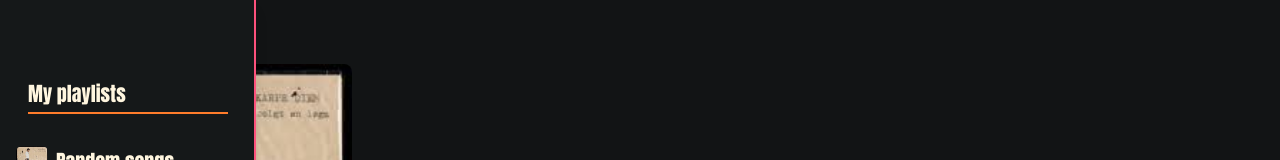
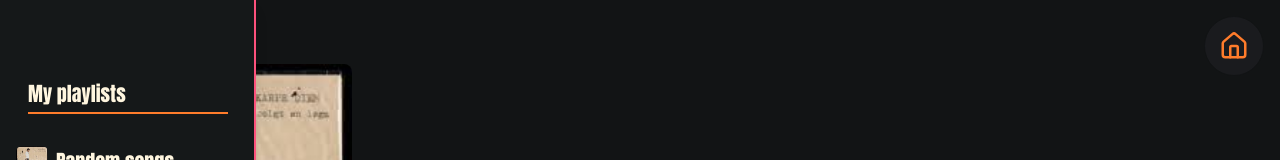
Before and after one commit to livesd/tunesday, a React (Vite) app: page /playlist in a window 1280 px wide. Shown: the top 160 px of the page. Built offline with nearby package versions, Linux system fonts and the light colour scheme.

Commit message:
Feature: Added Home page button that navigates from other pages back to Home page

```diff
--- /dev/null
+++ b/src/components/HomeButton.tsx
@@ -0,0 +1,33 @@
+import { Home } from "lucide-react"
+import { useNavigate } from "react-router-dom"
+
+// This function returns a Home page button that takes the user back
+// to the home page when clicked. It appears on all the pages except Home page.
+export function HomeButton() {
+  const navigate = useNavigate();
+
+  const handleHomeClick = () => {
+    navigate('/'); // Navigates to the homepage
+  };
+
+  return (
+    <button
+      type="button"
+      className="
+        flex items-center justify-center
+        size-15 rounded-full
+        bg-[#1a1b1e] hover:bg-[#2a2b2e]
+        border border-[#121415] hover:border-[#FC517C]
+        text-[#FF7C2B] hover:text-[#FF7C2B]
+        hover:scale-105 hover:shadow-lg hover:shadow-[#FF7C2B]/20
+        transition-all duration-200
+        focus:outline-none focus:ring-2 focus:ring-[#FC517C]/20
+      "
+      onClick={handleHomeClick}
+      title="Tilbake til hjem"
+      aria-label="Gå tilbake til hjemmesiden"
+    >
+      <Home size={30} />
+    </button>
+  )
+}
--- a/src/pages/PlaylistPage.tsx
+++ b/src/pages/PlaylistPage.tsx
@@ -3,6 +3,7 @@ import { songs } from "@/data/songs";
 import PlayButton from "@/components/PlayButton";
 import ShuffleButton from "@/components/ShuffleButton";
 import SelectedSongWindow from "@/components/SelectedSongWindow";
+import { HomeButton } from "@/components/HomeButton";
 import karpe from "@/assets/karpe.jpg";
 import SideBar from "@/components/SideBar";
 
@@ -13,6 +14,11 @@ export default function PlaylistPage() {
   return (
     <div className="min-h-screen bg-[#121415] text-[#FFF6DF]">
       <SideBar />
+      {/* Home Button */}
+      <div className="fixed top-4 right-4 z-50">
+        <HomeButton />
+      </div>
+
       <div className="max-w-6xl mr-6 py-8 col-start-2">
         {/* Header */}
         <div className="flex items-end gap-6">
```
